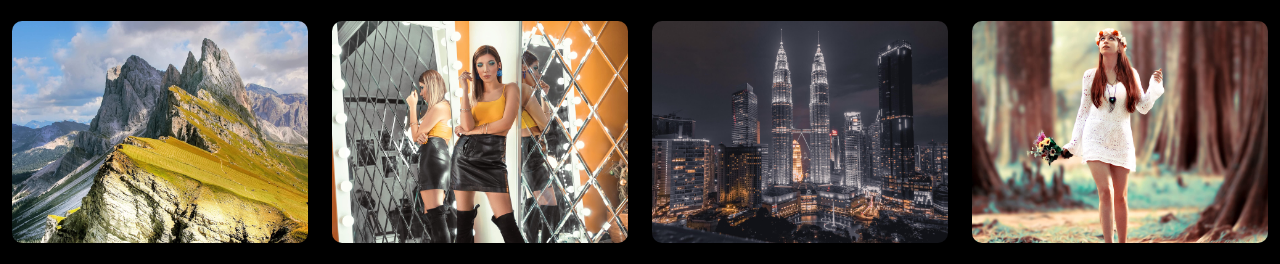
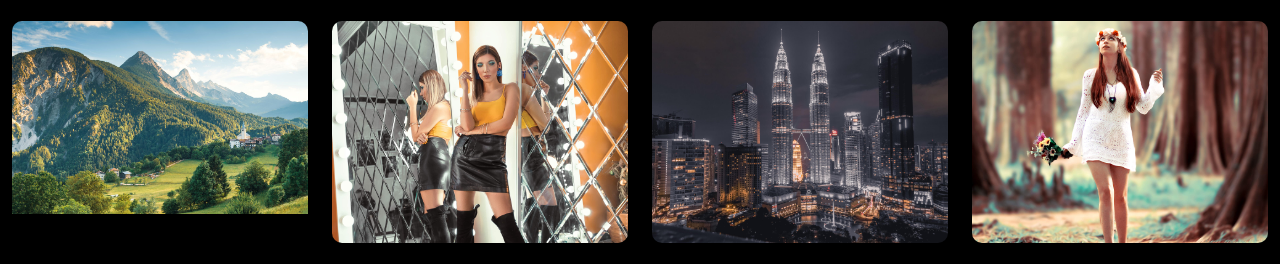
Before and after one commit to ZancaAlexandra/tudorachealexandra.github.io, a plain HTML site: page index.html in a window 1280 px wide. Shown: the part 786-1050 px from the top of the page. Drawn offline with nearby package versions, Linux system fonts and the light colour scheme.

Commit message:
Update index.html

```diff
--- a/index.html
+++ b/index.html
@@ -146,9 +146,9 @@
           </div><!-- End Gallery Item -->
           <div class="col-xl-3 col-lg-4 col-md-6">
             <div class="gallery-item h-100">
-              <img src="assets/img/gallery/gallery-5.jpg" class="img-fluid" alt="">
+              <img src="assets/img/gallery/alpe-di-siusi-sunrise-with-sassolungo-or-langkofel-royalty-free-image-1623254127.jpg" class="img-fluid" alt="">
               <div class="gallery-links d-flex align-items-center justify-content-center">
-                <a href="assets/img/gallery/gallery-5.jpg" title="Gallery 5" class="glightbox preview-link"><i class="bi bi-arrows-angle-expand"></i></a>
+                <a href="assets/img/gallery/alpe-di-siusi-sunrise-with-sassolungo-or-langkofel-royalty-free-image-1623254127.jpg" title="Gallery 5" class="glightbox preview-link"><i class="bi bi-arrows-angle-expand"></i></a>
                 <a href="gallery-single.html" class="details-link"><i class="bi bi-link-45deg"></i></a>
               </div>
             </div>
```
